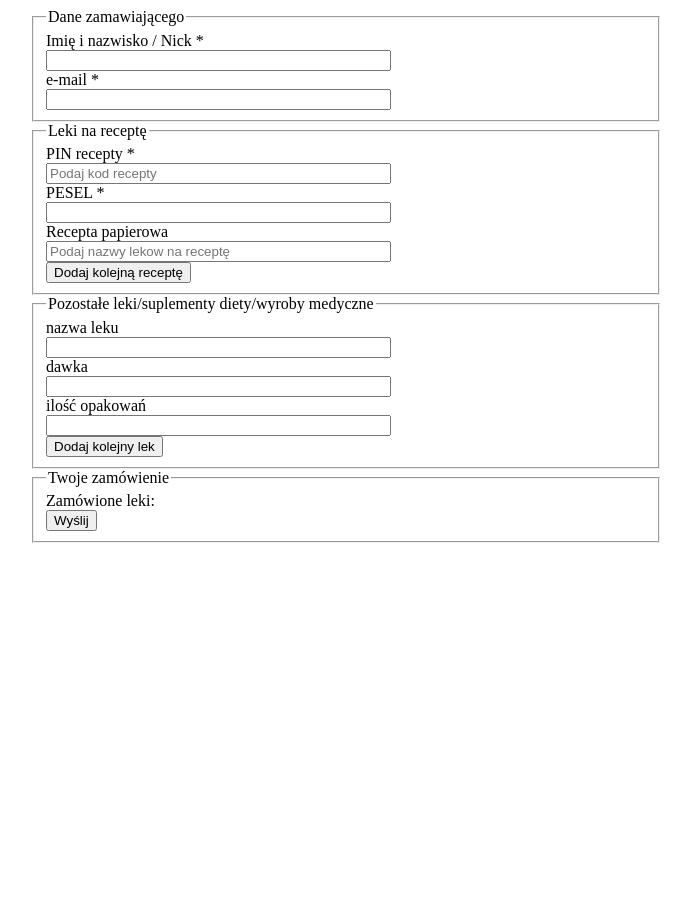
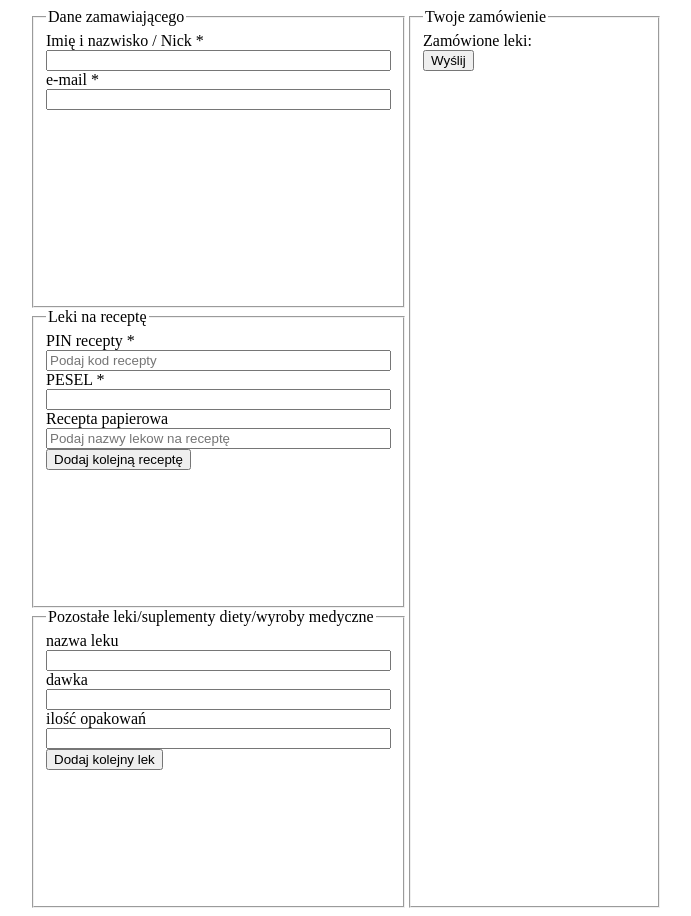
Before and after one commit to AgnieszkaDra/Form-order-drugs, a plain HTML site: page index.html in a window 1280 px wide. Shown: the whole page, without its empty margins (294-985 px from the left). Before the commit the page ends 800 px from the top, so only its background shows below. Drawn offline with Linux system fonts and the light colour scheme; a script that the page names is missing.

Commit message:
change places od divs

```diff
--- a/CSS/scss/style.scss
+++ b/CSS/scss/style.scss
@@ -7,3 +7,18 @@
     display: flex;
     flex-wrap: wrap;
   }
+
+  .orderDrugsForm__form {
+    display: grid;
+    grid-template-columns: repeat(2, 1fr);
+    grid-template-rows: repeat(3, 300px);
+  }
+
+  .fieldset:not(fieldset:nth-child(4)){
+    grid-column: 1/2;
+  }
+
+  .fieldset:nth-child(4){
+    grid-column: 2/3;
+    grid-row: 1/4;
+  }
```
Also changed, not shown: CSS/css/style.css, 1 other file.
